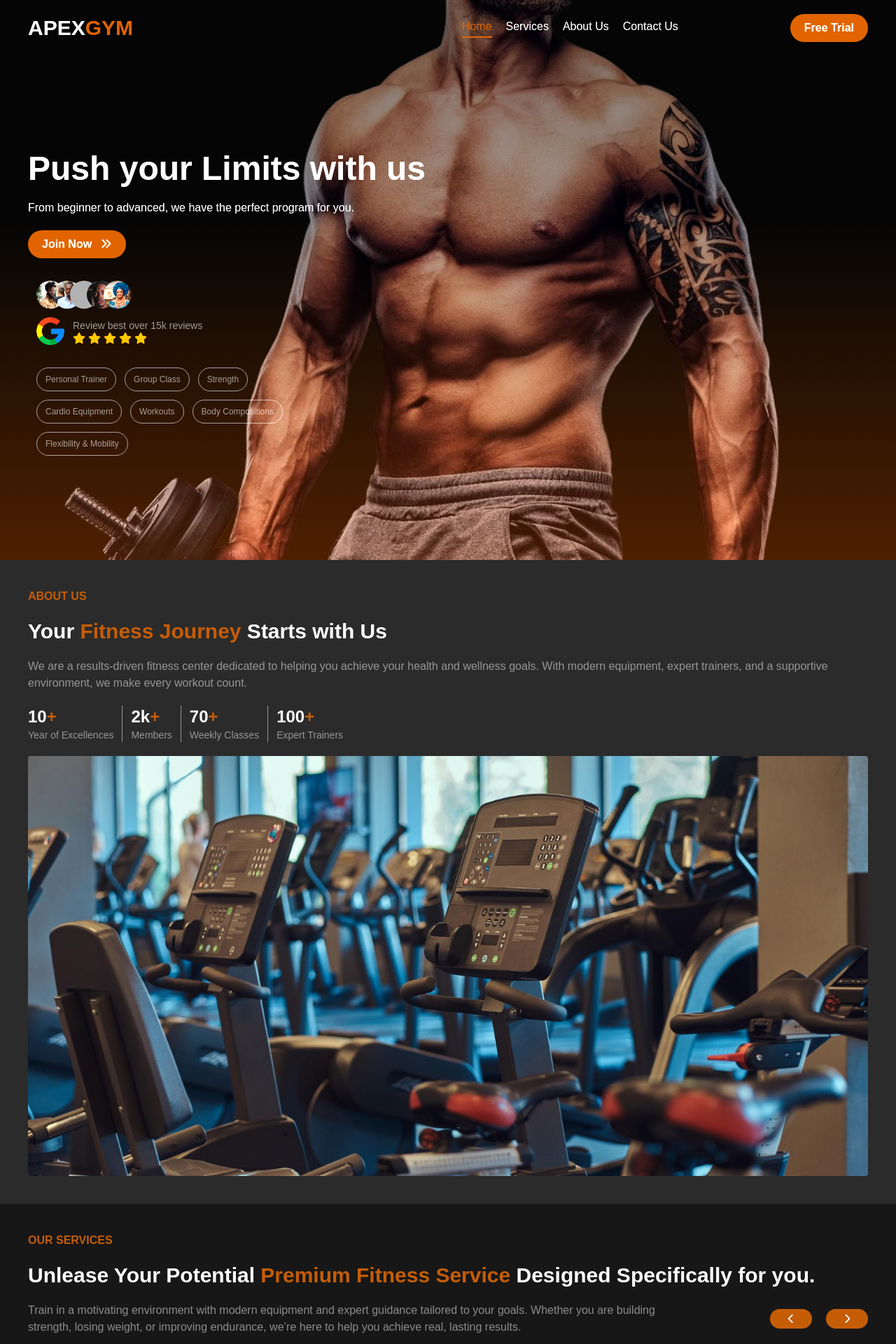
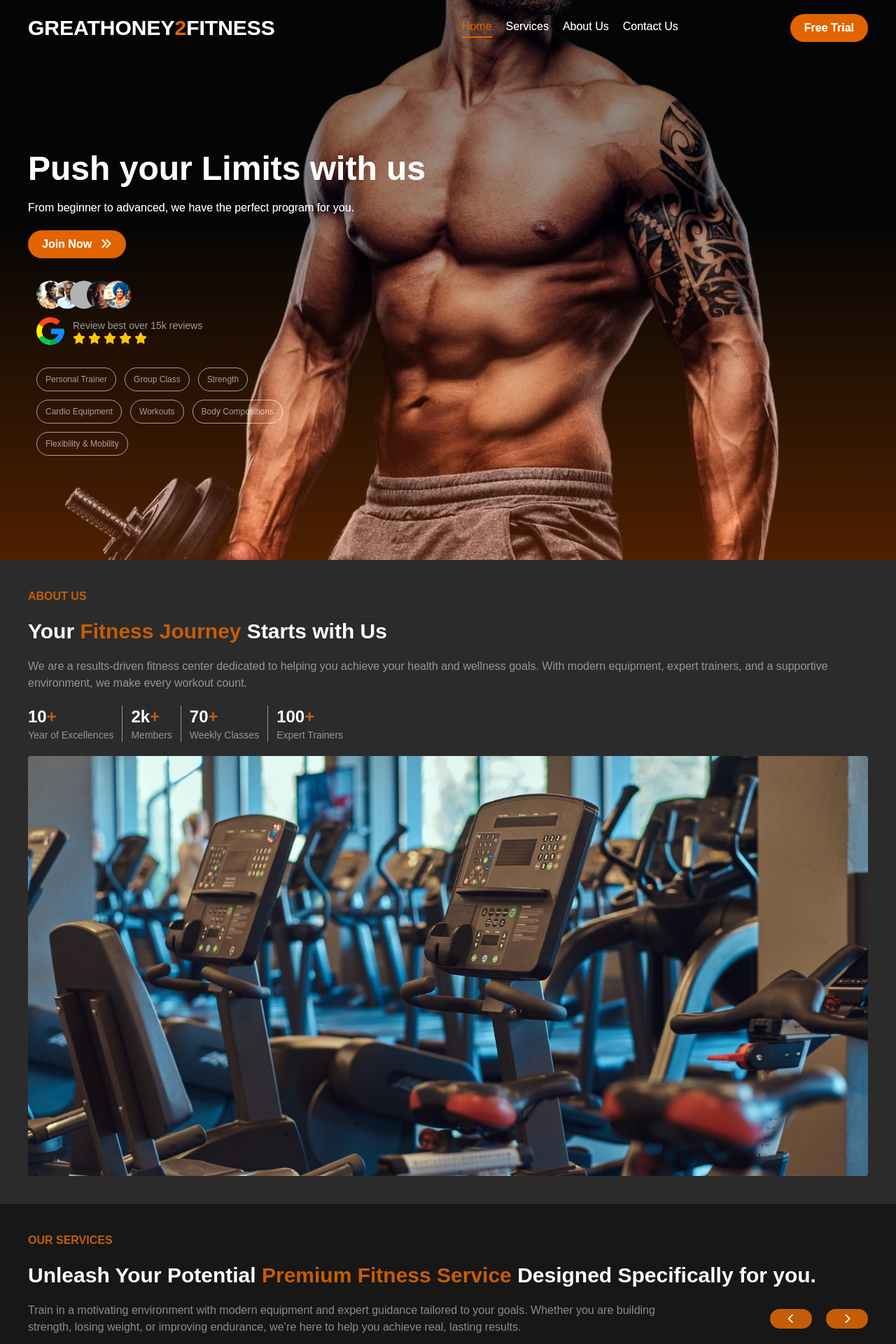
Before and after one commit to Osemensilas/gym01, a Next.js app: page / in a window 1280 px wide. Shown: the top 1920 px of the page at 70% size. Built offline with nearby package versions, Linux system fonts and the light colour scheme; grey boxes are pictures that could not be loaded.

Commit message:
New COmmit

```diff
--- a/components/Footer.tsx
+++ b/components/Footer.tsx
@@ -9,7 +9,7 @@ const Footer = () => {
             <div className="h-max w-full flex items-start justify-between">
                 <div className="h-max w-max flex flex-col gap-5">
                     <div className="h-max w-max">
-                        <div className="text-3xl text-accent font-bold">APEX<span className="text-primary">GYM</span></div>
+                        <div className="text-3xl text-accent font-bold">GREATHONEY<span className="text-primary">2</span>FITNESS</div>
                     </div>
                     <div className="h-max w-max">
                         <ul className="hmax w-max flex items-center gap-4">
@@ -43,13 +43,13 @@ const Footer = () => {
                                 <Link href={"/"}>Home</Link>
                             </li>
                             <li className="text-accent text-base hover:text-primary transition-colors duration-300">
-                                <Link href={"/services"}>Service</Link>
+                                <Link href={"/services"}>Services</Link>
                             </li>
                             <li className="text-accent text-base hover:text-primary transition-colors duration-300">
-                                <Link href={"/shop-by-brand"}>About Us</Link>
+                                <Link href={"/about-us"}>About Us</Link>
                             </li>
                             <li className="text-accent text-base hover:text-primary transition-colors duration-300">
-                                <Link href={"/pharmacy"}>Contact Us</Link>
+                                <Link href={"/contact-us"}>Contact Us</Link>
                             </li>
                         </ul>
                 </div>
@@ -67,7 +67,7 @@ const Footer = () => {
             </div>
             <div className="h-max w-full">
                 <p className="text-center text-accent/50 text-sm">
-                    &copy; {new Date().getFullYear()} Apex Gym. All rights reserved.
+                    &copy; {new Date().getFullYear()} GreatHoney2Fitness. All rights reserved.
                 </p>
                 <div className="w-full h-max flex items-center justify-center mt-5 text-sm text-accent/50 gap-3">
                     <Link href={"/terms-of-use"}>Terms of Use</Link>
--- a/components/Header.tsx
+++ b/components/Header.tsx
@@ -13,7 +13,7 @@ const Header = () => {
             ${pathname === "/" ? "hidden" : ""}
             `}>
             <div className="h-max w-max">
-                <div className="text-3xl text-accent font-bold">APEX<span className="text-primary">GYM</span></div>
+                <div className="text-3xl text-accent font-bold">GREATHONEY<span className="text-primary">2</span>FITNESS</div>
             </div>
             <div className="h-max w-max flex items-center gap-40">
                 <ul className="h-max w-max flex items-center gap-5">
--- a/components/sections/HeroHome.tsx
+++ b/components/sections/HeroHome.tsx
@@ -1,6 +1,5 @@
 'use client';
 
-import Header from '../Header';
 import Image from 'next/image';
 import Link from 'next/link';
 import { usePathname } from 'next/navigation';
@@ -14,7 +13,7 @@ const HeroHome = () => {
         <section className="hero">
             <header className={`relative z-10 h-20 w-full flex items-center justify-between px-10`}>
                 <div className="h-max w-max">
-                    <div className="text-3xl text-accent font-bold">APEX<span className="text-primary">GYM</span></div>
+                    <div className="text-3xl text-accent font-bold">GREATHONEY<span className="text-primary">2</span>FITNESS</div>
                 </div>
                 <div className="h-max w-max flex items-center gap-40">
                     <ul className="h-max w-max flex items-center gap-5">
--- a/components/sections/Plans.tsx
+++ b/components/sections/Plans.tsx
@@ -24,7 +24,7 @@ const Plans = () => {
                         </div>
                         <div className="h-max w-full items-center flex gap-2">
                             <i className="fa-solid fa-check text-green-500"></i>
-                            <p className="text-accent text-sm">Couach Support</p>
+                            <p className="text-accent text-sm">Coach Support</p>
                         </div>
                     </div>
                     <button className="py-2 px-2 w-full bg-foreground rounded text-center text-accent text-base cursor-pointer" type="button" title="plan button">Get Started</button>
@@ -48,7 +48,7 @@ const Plans = () => {
                         </div>
                         <div className="h-max w-full items-center flex gap-2">
                             <i className="fa-solid fa-check text-green-500"></i>
-                            <p className="text-accent text-sm">Couach Support</p>
+                            <p className="text-accent text-sm">Coach Support</p>
                         </div>
                     </div>
                     <button className="py-2 px-2 w-full bg-foreground rounded text-center text-accent text-base cursor-pointer" type="button" title="plan button">Get Started</button>
@@ -72,7 +72,7 @@ const Plans = () => {
                         </div>
                         <div className="h-max w-full items-center flex gap-2">
                             <i className="fa-solid fa-check text-green-500"></i>
-                            <p className="text-accent text-sm">Couach Support</p>
+                            <p className="text-accent text-sm">Coach Support</p>
                         </div>
                     </div>
                     <button className="relative z-10 py-2 px-2 w-full bg-primary/50 rounded text-center text-accent text-base cursor-pointer" type="button" title="plan button">Get Started</button>
--- a/components/sections/Services.tsx
+++ b/components/sections/Services.tsx
@@ -5,7 +5,7 @@ const Services = () => {
         <>
         <section className="h-max w-full flex flex-col gap-5 px-10 py-10 bg-foreground">
             <h3 className="text-base text-primary font-bold">OUR SERVICES</h3>
-            <h2 className="text-3xl text-accent font-bold">Unlease Your Potential <span className="text-primary">Premium Fitness Service</span> Designed Specifically for you.</h2>
+            <h2 className="text-3xl text-accent font-bold">Unleash Your Potential <span className="text-primary">Premium Fitness Service</span> Designed Specifically for you.</h2>
             <div className="h-max w-full flex justify-between items-center">
                 <p className="text-accent/50 text-base">Train in a motivating environment with modern equipment and expert guidance tailored to your goals. Whether you are building strength, losing weight, or improving endurance, we’re here to help you achieve real, lasting results.</p>
                 <div className="h-max w-2/5 flex justify-end items-center gap-5">
@@ -69,7 +69,7 @@ const Services = () => {
                             <Image src="/images/service7.jpg" fill alt="card image" className="object-cover rounded-xl" />
                         </div>
                         <div className="w-full h-max relative z-5 flex justify-between items-center text-sm">
-                            <p className="group-hover:text-accent transform transition duration-500 text-accent/50 font-bold text-sm">Fexibility & Monility</p>
+                            <p className="group-hover:text-accent transform transition duration-500 text-accent/50 font-bold text-sm">Fexibility & Mobility</p>
                             <i className="fa-solid fa-up-right-from-square text-accent/50 group-hover:text-primary transform transition duration-500"></i>
                         </div>
                     </a>
```
